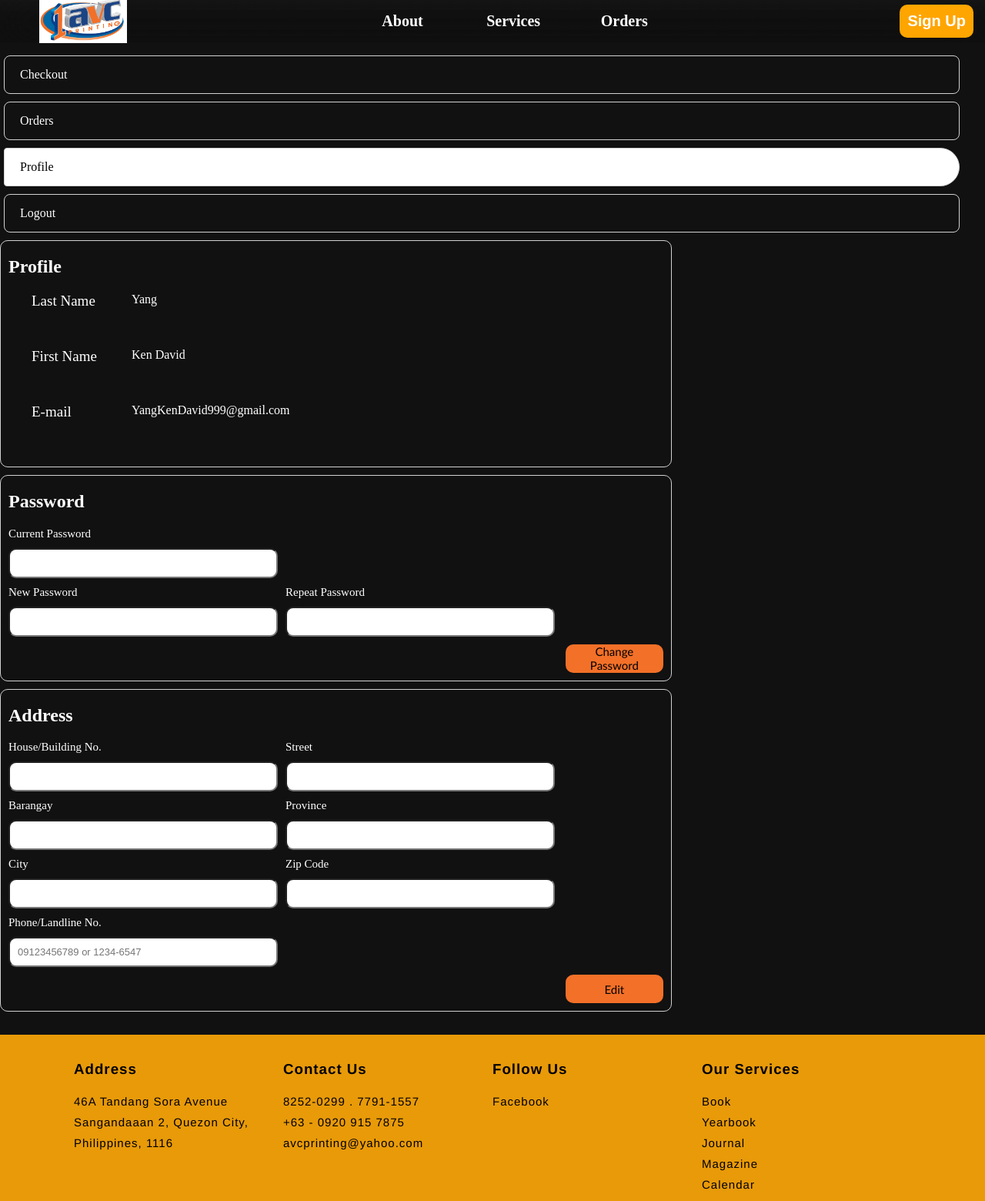
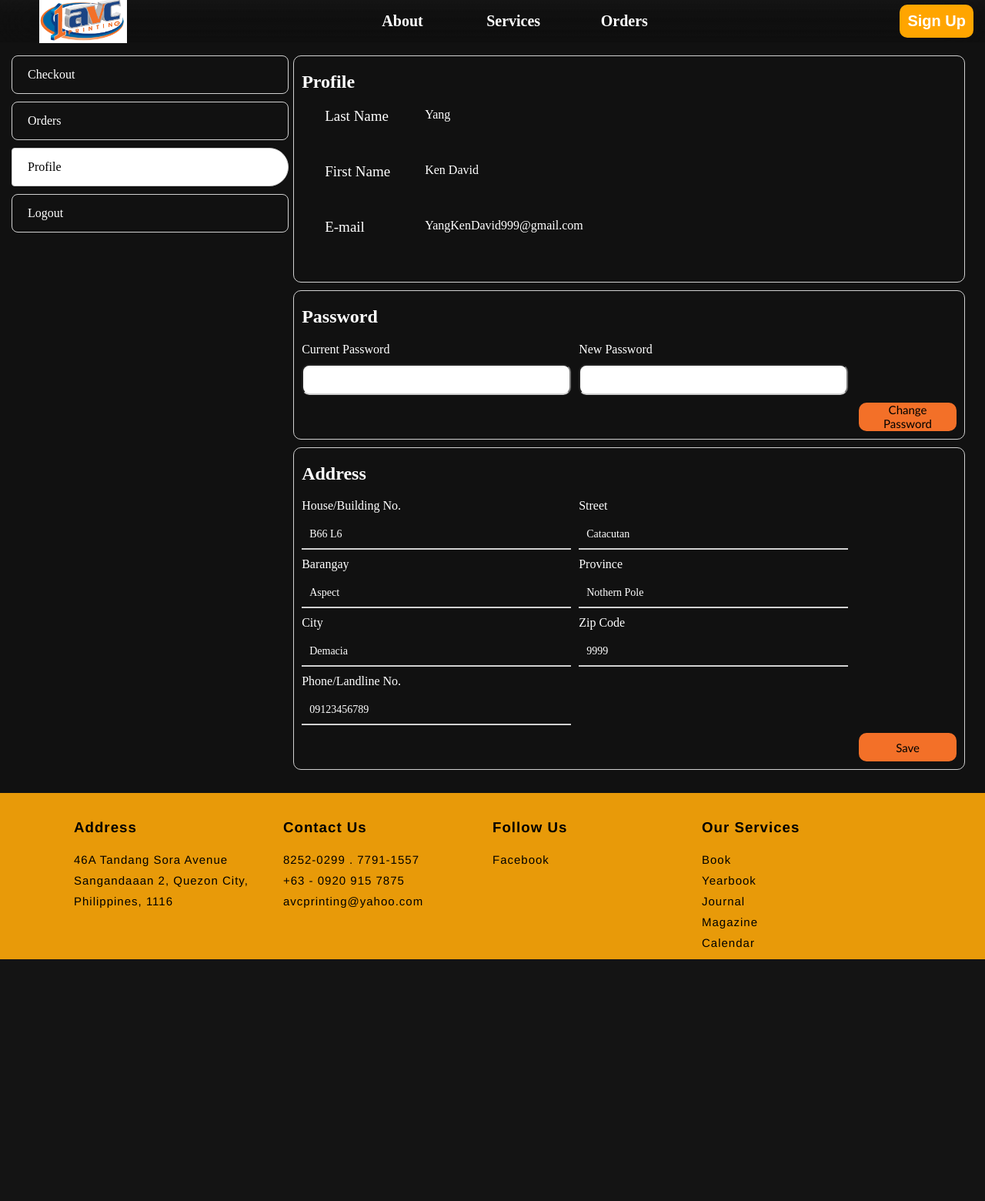
Before and after one commit to KenDavidYang/AVC, a PHP site: page /html/orders-profile.html in a window 1280 px wide. Shown: the whole page at 77% size. After the commit the page ends 1246 px from the top, so only its background shows below. Run offline with PHP 8.4, Linux system fonts and the light colour scheme.

Commit message:
Add files via upload

```diff
--- a/css/orders-nav-bar.css
+++ b/css/orders-nav-bar.css
@@ -1,3 +1,10 @@
+aside{
+    width: 29%;
+    margin-left: 10px;
+    height: auto;
+    float: left;
+    display: block;
+}
 .order-nav{
     font: 16px /*montserrat, sans-serif*/;
     align-items: center;
--- a/css/orders-profile.css
+++ b/css/orders-profile.css
@@ -49,7 +49,7 @@ input{
     margin-bottom: 10px;
 }
 .form-label{
-    font-size: 15px;
+    font-size: 16px;
     margin-bottom: 10px;
 }
 .col{
@@ -64,6 +64,10 @@ input{
     margin: 0px 20px 30px 30px;
     padding-bottom: 20px;
 }
-.for{
-
+.form-control{
+    width: 350px;
+    padding: 10px;
+    font-size: 14px;
+    margin-bottom: 10px;
+    border-bottom: 2px solid #d1d1d1;
 }
--- a/html/orders-profile.html
+++ b/html/orders-profile.html
@@ -71,14 +71,8 @@
                         <div class="form-label">Current Password</div>
                         <input type="password" class="form-control mb-1">
                     </div>
-                </div>
-                <div class="col">
                     <div class="form-group">
                         <div class="form-label">New Password</div>
-                        <input type="password" class="form-control mb-1">
-                    </div>
-                    <div class="form-group">
-                        <div class="form-label">Repeat Password</div>
                         <input type="password" class="form-control">
                     </div>
                 </div>
@@ -91,43 +85,43 @@
                 <div class="col">
                     <div class="form-group">
                         <div class="form-label">House/Building No.</div>
-                        <input type="text" class="form-control mb-1">
+                        <div type="text" class="form-control mb-1">B66 L6</div>
                     </div>
                     <div class="form-group">
                         <div class="form-label">Street</div>
-                        <input type="text" class="form-control">
+                        <div type="text" class="form-control">Catacutan</div>
                     </div>
                 </div>
 
                 <div class="col">
                     <div class="form-group">
                         <div class="form-label">Barangay</div>
-                        <input type="text" class="form-control">
+                        <div type="text" class="form-control">Aspect</div>
                         </div>
                     <div class="form-group">
                         <div class="form-label">Province</div>
-                        <input type="text" class="form-control mb-1">
+                        <div type="text" class="form-control mb-1">Nothern Pole</div>
                     </div>
                 </div>
 
                 <div class="col">
                     <div class="form-group">
                         <div class="form-label">City</div>
-                        <input type="text" class="form-control">
+                        <div type="text" class="form-control">Demacia</div>
                     </div>
                     <div class="form-group">
                         <div class="form-label">Zip Code</div>
-                        <input type="text" class="form-control">
+                        <div type="text" class="form-control">9999</div>
                     </div>
                 </div>
 
                 <div class="col">
                     <div class="form-group">
                         <div class="form-label">Phone/Landline No.</div>
-                        <input type="tel" class="form-control" placeholder="09123456789 or 1234-6547">
+                        <div type="tel" class="form-control" placeholder="09123456789 or 1234-6547">09123456789</div>
                     </div>
                 </div>
-                <button class="profile-button">Edit</button>
+                <button class="profile-button">Save</button>
                 </div>
             </div>
         </section>
```
